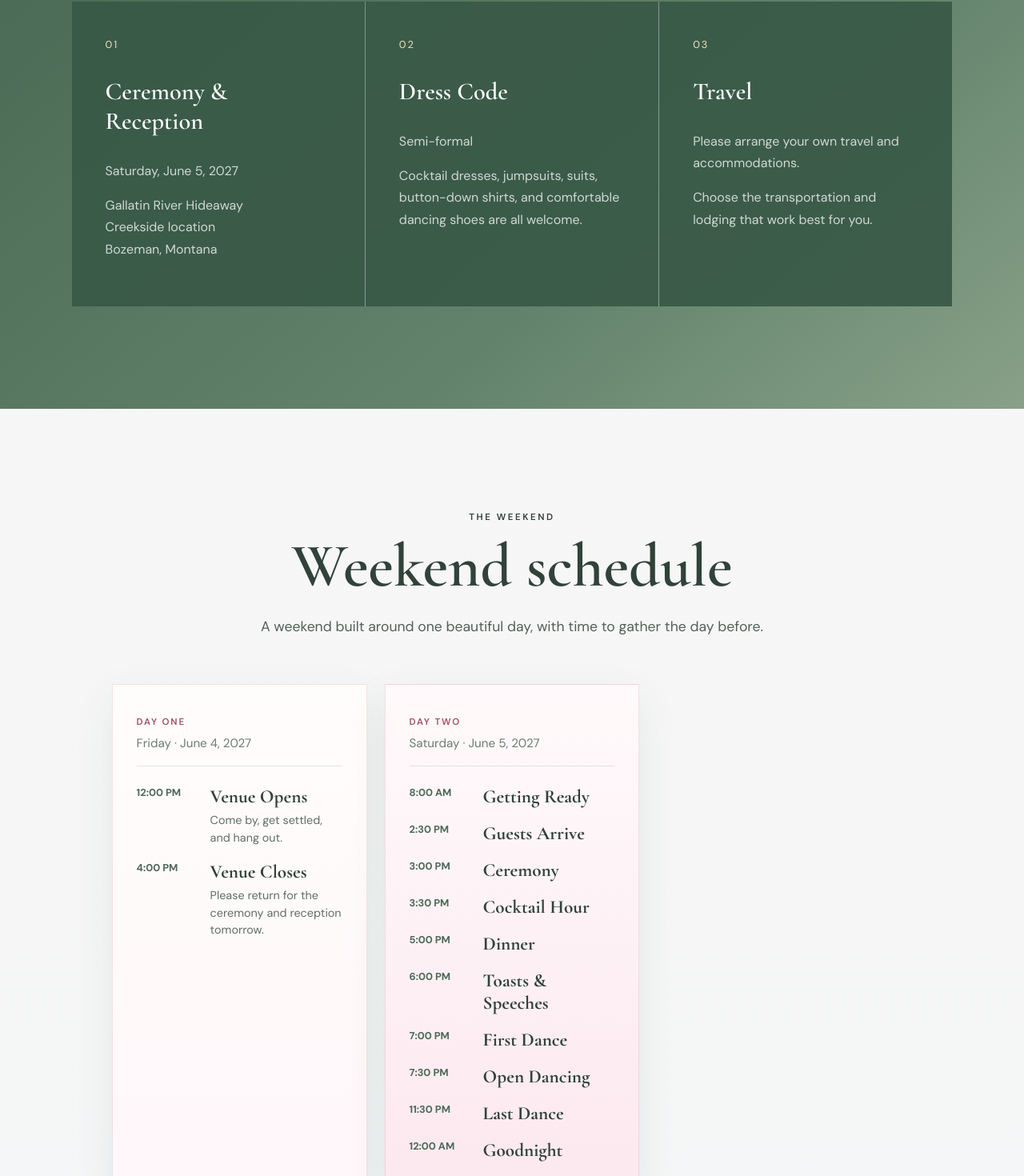
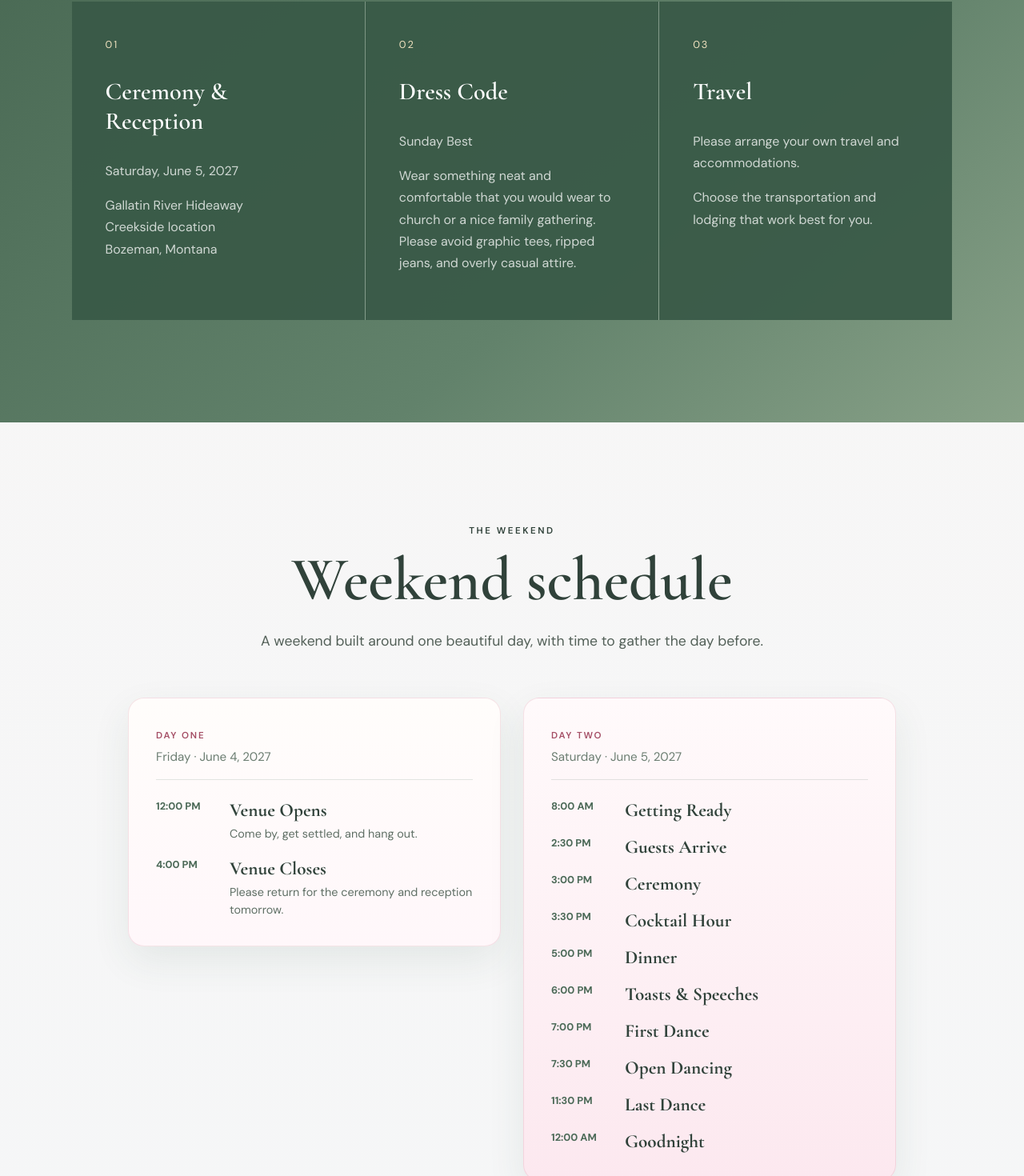
Before and after one commit to jun-zaga/wedding-site, a React (Vite) app: page / in a window 1280 px wide. Shown: the part 2388-3858 px from the top of the page at 80% size. Built offline with nearby package versions, Linux system fonts and the light colour scheme.

Commit message:
recentered schedule, updated dress code

```diff
--- a/src/App.tsx
+++ b/src/App.tsx
@@ -93,10 +93,11 @@ function App() {
           <article className="detail-card">
             <span className="detail-number">02</span>
             <h3>Dress Code</h3>
-            <p>Semi-formal</p>
+            <p>Sunday Best</p>
             <p>
-              Cocktail dresses, jumpsuits, suits, button-down shirts,
-              and comfortable dancing shoes are all welcome.
+              Wear something neat and comfortable that you would wear to church
+              or a nice family gathering. Please avoid graphic tees, ripped jeans,
+              and overly casual attire.
             </p>
           </article>
 
--- a/src/components/Sections.tsx
+++ b/src/components/Sections.tsx
@@ -2,7 +2,7 @@ import { AMAZON_REGISTRY_URL, galleryPhotos, scheduleDays } from "../data/weddin
 
 export function IntroSection(){return <section className="intro section"><p className="eyebrow">Save the date</p><h2>We cannot wait to celebrate with you.</h2><p className="lead">Welcome to our wedding website. Find the schedule, travel information, registry, and everything else you need for the weekend.</p></section>}
 export function StorySection(){return <section className="story section" id="story"><div className="story-image" role="img" aria-label="Jordan and Alexandra together outdoors"/><div className="story-copy"><p className="eyebrow">Our story</p><h2>From our first hello to forever.</h2><p>Add your story here—how you met, your favorite adventures, and the moment you knew you wanted to spend your lives together.</p><p>This section can be playful, sentimental, short, or eventually turned into a photo timeline.</p></div></section>}
-export function DetailsSection(){return <section className="details section" id="details"><div className="section-heading"><p className="eyebrow">The celebration</p><h2>Wedding details</h2></div><div className="detail-grid"><article className="detail-card"><span className="detail-number">01</span><h3>Ceremony & Reception</h3><p>Saturday, June 5, 2027</p><p>Gallatin River Hideaway<br/>Creekside location<br/>Additional venue details coming soon.</p></article><article className="detail-card"><span className="detail-number">02</span><h3>Dress Code</h3><p>Semi-formal</p><p>Think cocktail dresses, jumpsuits, suits, button-down shirts, and comfortable dancing shoes.</p></article><article className="detail-card"><span className="detail-number">03</span><h3>Travel</h3><p>Please arrange your own travel and accommodations.</p><p>Choose the transportation and lodging that work best for you.</p></article></div></section>}
+export function DetailsSection(){return <section className="details section" id="details"><div className="section-heading"><p className="eyebrow">The celebration</p><h2>Wedding details</h2></div><div className="detail-grid"><article className="detail-card"><span className="detail-number">01</span><h3>Ceremony & Reception</h3><p>Saturday, June 5, 2027</p><p>Gallatin River Hideaway<br/>Creekside location<br/>Additional venue details coming soon.</p></article><article className="detail-card"><span className="detail-number">02</span><h3>Dress Code</h3><p>Sunday Best</p><p>Wear something neat and comfortable that you would wear to church or a nice family gathering. Please avoid graphic tees, ripped jeans, and overly casual attire.</p></article><article className="detail-card"><span className="detail-number">03</span><h3>Travel</h3><p>Please arrange your own travel and accommodations.</p><p>Choose the transportation and lodging that work best for you.</p></article></div></section>}
 export function ScheduleSection(){return <section className="schedule section"><div className="section-heading"><p className="eyebrow">The weekend</p><h2>Weekend schedule</h2><p className="lead narrow">A weekend built around one beautiful day, with time to gather the day before.</p></div><div className="schedule-flourish" aria-hidden="true"><span className="ring-band band-left"/><span className="schedule-pear schedule-pear-left"/><span className="schedule-oval"/><span className="schedule-pear schedule-pear-right"/><span className="ring-band band-right"/></div><div className="schedule-shell"><div className="weekend-schedule">{scheduleDays.map(item=><article className="schedule-day" key={item.day}><div className="schedule-day-top"><div><span>{item.day}</span><p className="schedule-date">{item.date}</p></div></div><div className="day-events">{item.events.map((event,index)=><div className="schedule-event" key={`${item.day}-${index}`}><time>{event.time}</time><div><h3>{event.title}</h3>{event.detail&&<p>{event.detail}</p>}</div></div>)}</div></article>)}</div></div><div className="jordan-ring-flourish" aria-hidden="true"><span className="jordan-ring-line"><span className="jordan-gold-line jordan-gold-top"/><span className="jordan-black-line"/><span className="jordan-gold-line jordan-gold-bottom"/></span></div></section>}
 export function GallerySection(){return <section className="gallery section" id="gallery"><div className="section-heading"><p className="eyebrow">A little glimpse of us</p><h2>Our engagement</h2><p className="lead narrow">A few favorite moments from the mountains, the lake, and the beginning of forever.</p></div><div className="photo-grid">{galleryPhotos.map((photo,index)=><figure className={`photo-tile photo-${index+1}`} key={photo.src}><img src={photo.src} alt={photo.alt} loading="lazy"/></figure>)}</div></section>}
 export function RegistrySection(){return <section className="registry section" id="registry"><div className="section-heading"><p className="eyebrow">With love</p><h2>Registry</h2><p className="lead narrow">Your presence at our wedding is the greatest gift. If you would like to help us begin married life together, we have created an Amazon wedding registry.</p></div><div className="registry-feature"><div className="registry-feature-mark" aria-hidden="true">A</div><p className="registry-feature-label">Our Amazon Wedding Registry</p><h3>A few things for our home and life together</h3><p>Browse our full registry on Amazon for the most current gift list, quantities, and availability.</p><a className="primary-button registry-main-button" href={AMAZON_REGISTRY_URL} target="_blank" rel="noreferrer">View Our Amazon Registry →</a></div></section>}
--- a/src/styles.css
+++ b/src/styles.css
@@ -143,9 +143,18 @@ h2 { margin:0 0 20px; font-size:clamp(2.7rem,6vw,5rem); line-height:1.05; }
 .detail-number { color:#efe1be; font-size:.8rem; letter-spacing:.15em; }
 
 .schedule { max-width:1180px; margin:auto; }
-.weekend-schedule { display:grid; grid-template-columns:repeat(3,1fr); gap:22px; }
+.weekend-schedule {
+  display:grid;
+  grid-template-columns:repeat(2,minmax(0,1fr));
+  gap:28px;
+  max-width:960px;
+  margin:0 auto;
+  align-items:start;
+}
 .schedule-day {
-  padding:34px 30px;
+  min-width:0;
+  border-radius:20px;
+  padding:34px clamp(20px,3vw,34px);
   background:linear-gradient(180deg,var(--paper),#fff7fa);
   border:1px solid rgba(198,111,134,.18);
   box-shadow:0 18px 48px rgba(49,89,67,.09);
```
